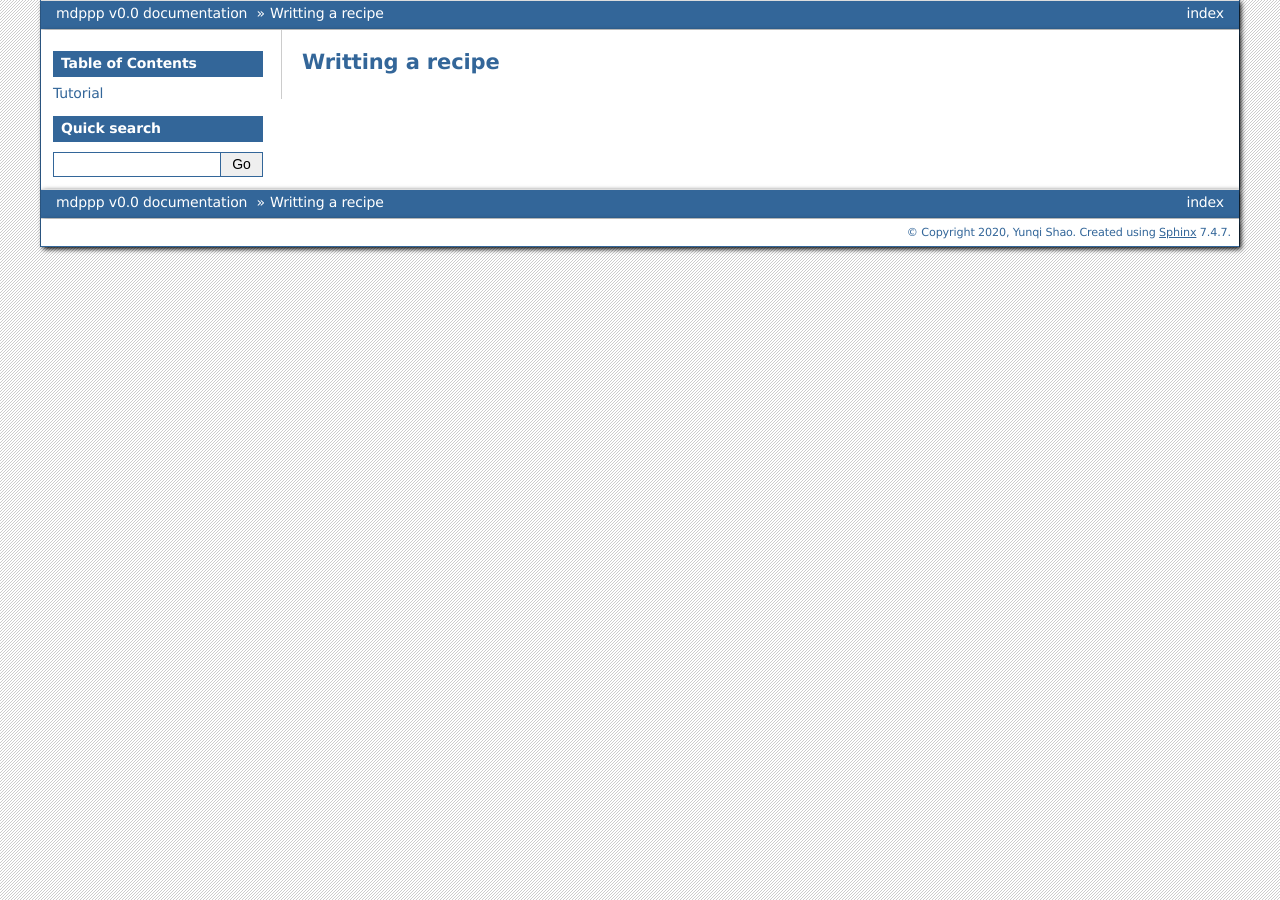
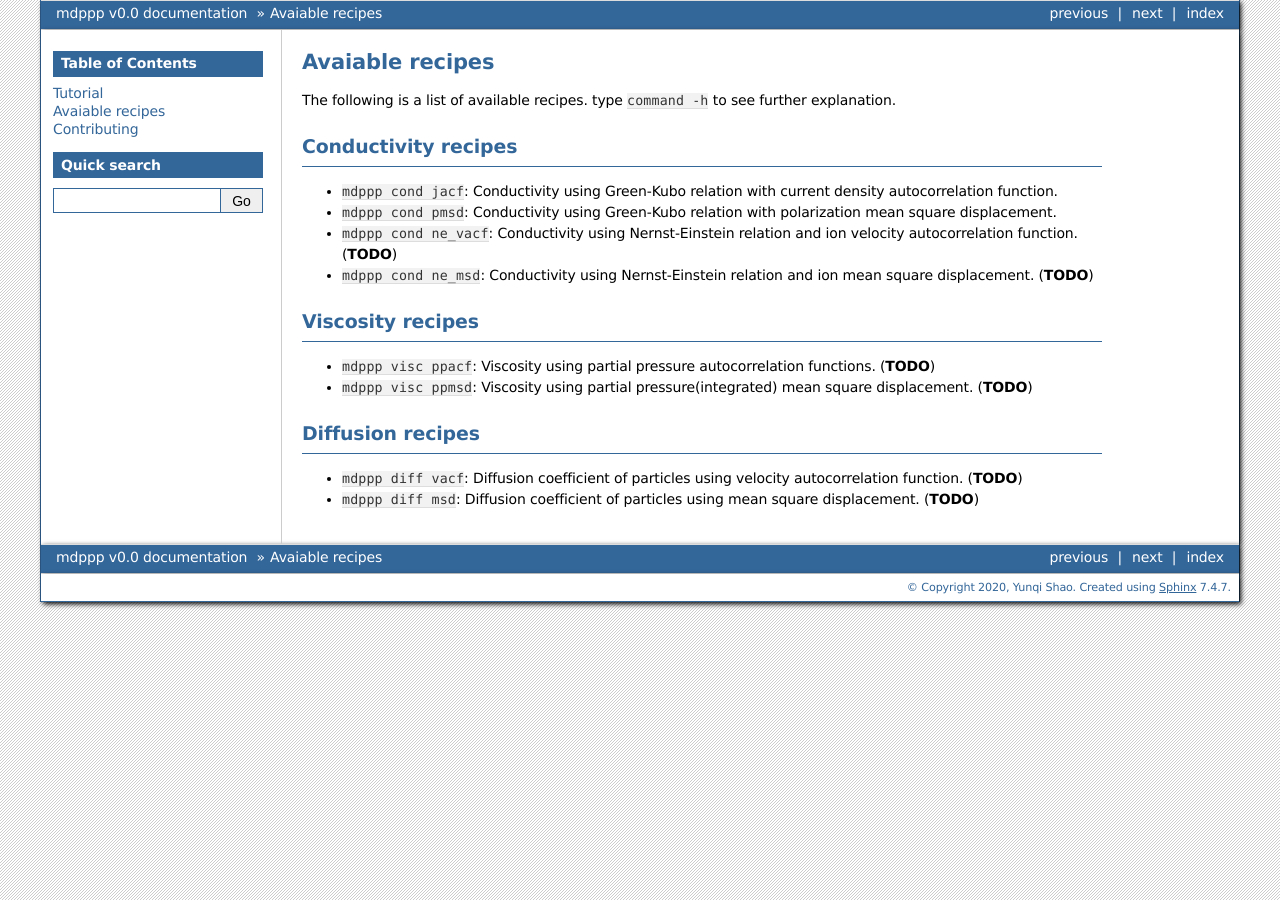
Before and after one commit to yqshao/tame, a Sphinx documentation site: the page built from doc/recipes.rst, in a window 1280 px wide. Built offline with Sphinx 7.4.7, drawn with Linux system fonts in a browser that asks for light colours.

Commit message:
[doc] add documentation about writting recipes

```diff
--- a/doc/index.rst
+++ b/doc/index.rst
@@ -1,9 +1,8 @@
-=================================================
-MDPPP: Molecular Dynamics Post-Processing Program
-=================================================
 .. include:: introduction.rst
 
 .. toctree::
    :maxdepth: 1
 
    tutorial.rst
+   recipes.rst
+   contributing.rst
--- a/doc/introduction.rst
+++ b/doc/introduction.rst
@@ -1,3 +1,6 @@
+Introduction
+============
+
 mdppp is a library written for processing molecular dynamisc
 trajectories. It attemps to provide a easy way to analyze long
 trajectories by introducing the ``FrameArray``: a numpy-array-like
--- a/doc/recipes.rst
+++ b/doc/recipes.rst
@@ -1,2 +1,24 @@
-Writting a recipe
-=================
+Avaiable recipes
+================
+
+The following is a list of available recipes. type ``command -h`` to see further explanation.
+
+Conductivity recipes
+--------------------
+
+- ``mdppp cond jacf``:  Conductivity using Green-Kubo relation with current density autocorrelation function.
+- ``mdppp cond pmsd``:  Conductivity using Green-Kubo relation with polarization mean square displacement.
+- ``mdppp cond ne_vacf``:  Conductivity using Nernst-Einstein relation and ion velocity autocorrelation function. (**TODO**)
+- ``mdppp cond ne_msd``:  Conductivity using Nernst-Einstein relation and ion mean square displacement. (**TODO**)
+
+Viscosity recipes
+-----------------
+
+- ``mdppp visc ppacf``:  Viscosity using partial pressure autocorrelation functions. (**TODO**)
+- ``mdppp visc ppmsd``:  Viscosity using partial pressure(integrated) mean square displacement. (**TODO**)
+
+Diffusion recipes
+-----------------
+
+- ``mdppp diff vacf``:  Diffusion coefficient of particles using velocity autocorrelation function. (**TODO**)
+- ``mdppp diff msd``:  Diffusion coefficient of particles using mean square displacement. (**TODO**)
```
Also changed, not shown: doc/contributing.rst (added, +47 -0 lines).
